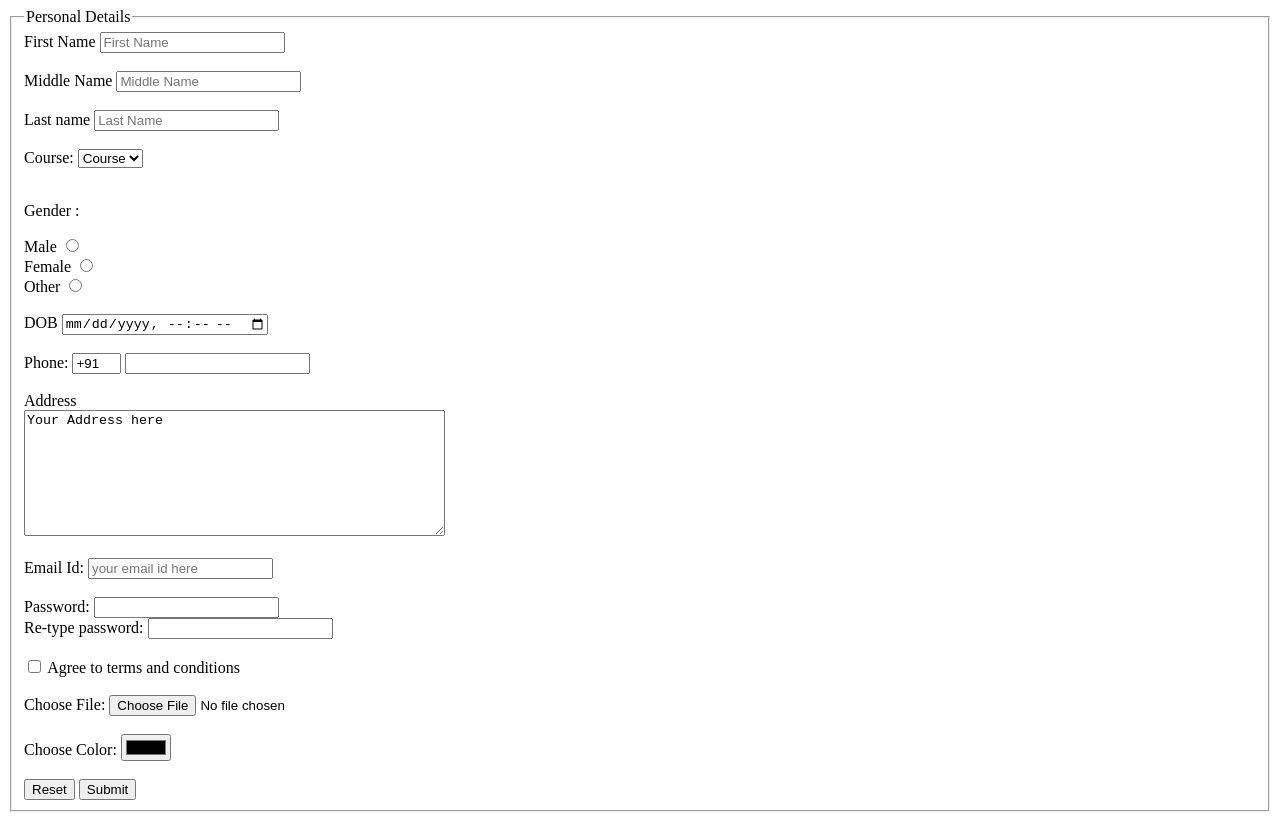
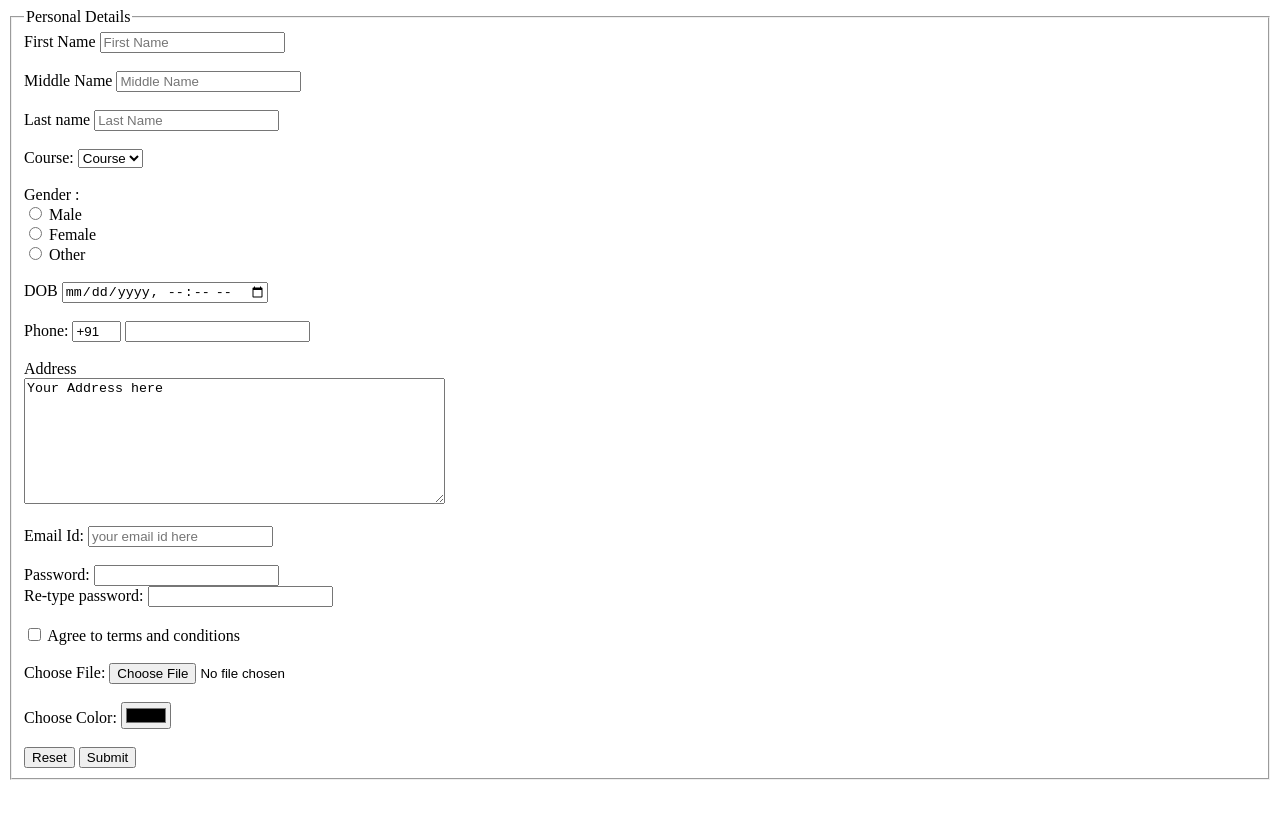
Before and after one commit to code-push-kar/HTML-Classwork-3-Forms, a plain HTML site: page index.html in a window 1280 px wide. Drawn offline with Linux system fonts and the light colour scheme.

Commit message:
changes in form

```diff
--- a/index.html
+++ b/index.html
@@ -35,17 +35,20 @@
 
         </select>
         <br/>
-        <br/>
+        <br>
 
-        <p>Gender : </p>
+        <label >Gender :</label>
+        <br>
+        <input type="radio" name="gender" id="male" value="Male" >
         <label for="male">Male </label>
-        <input type="radio" name="gender" id="male" value="Male" >
+
         <br>
+        <input type="radio" id="female" name="gender" value="female">
         <label for="female">Female</label>
-        <input type="radio" id="female" name="gender" value="female">
+
         <br>
+        <input type="radio" id="other" name="other" value="other">
         <label for="other">Other</label>
-        <input type="radio" id="other" name="other" value="other">
 
         <br>
         <br>
```
